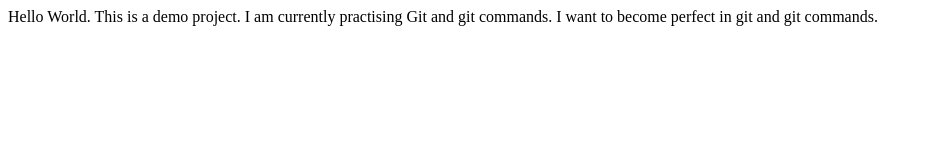
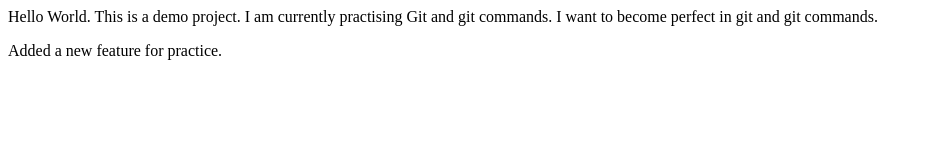
Before and after one commit to Ayushgc2004/project-demo, a plain HTML site: page index.html in a window 1280 px wide. Shown: the whole page, without its empty margins (0-932 px from the left). Drawn offline with Linux system fonts and the light colour scheme.

Commit message:
Added a line

```diff
--- a/index.html
+++ b/index.html
@@ -4,3 +4,5 @@
     I am currently practising Git and git commands.
     I want to become perfect in git and git commands.
 </p>
+
+<p>Added a new feature for practice.</p>
```
